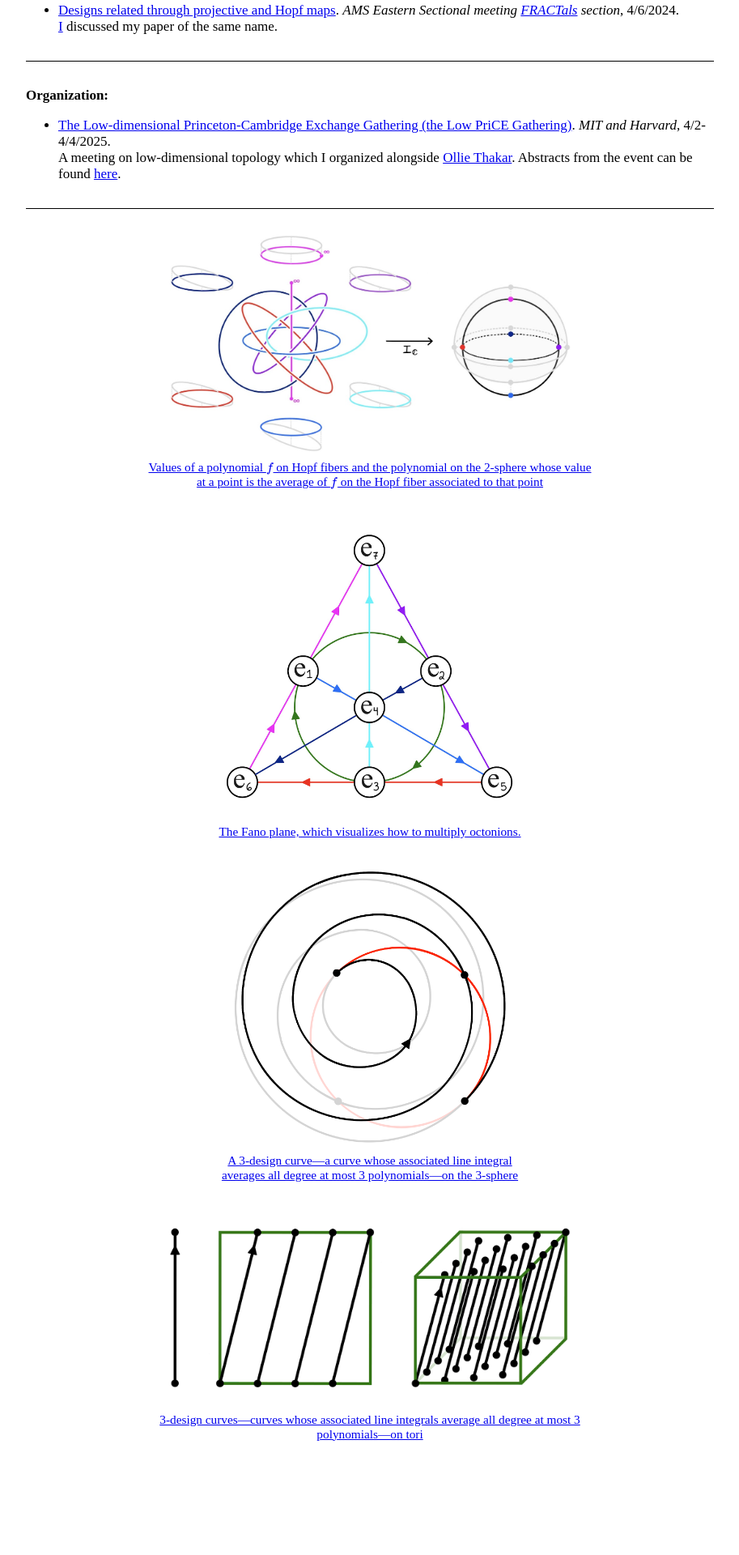
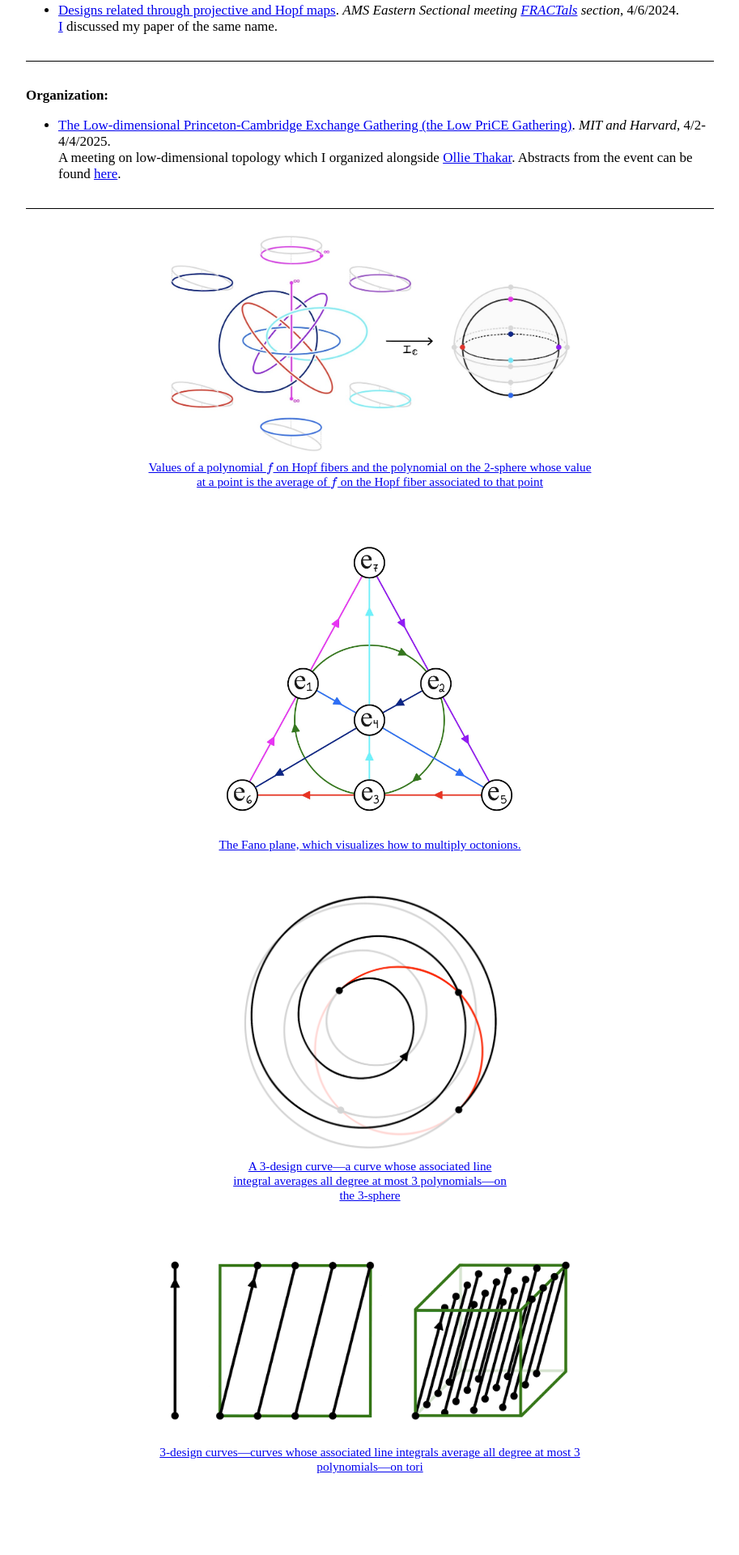
Before and after one commit to AyodejiLindblad/AyodejiLindblad.github.io, a Jekyll site: the page built from index.md, in a window 1280 px wide. Shown: the part 1659-3579 px from the top of the page at 81% size, without its empty margins (183-1096 px from the left). Built offline with Jekyll 4.4.1, drawn with Linux system fonts in a browser that asks for light colours; some web fonts are replaced; before the commit the page ends 3523 px from its top, so only the background shows below that.

Commit message:
Tweaking fig

```diff
--- a/index.md
+++ b/index.md
@@ -142,7 +142,7 @@ I'm a third-year PhD student of [Tom Mrowka](https://math.mit.edu/~mrowka/) at [
   </figure>
 </div>
 
-<div style="flex: 1; text-align: center; --img-width: 375px;">
+<div style="flex: 1; text-align: center; --img-width: 350px;">
   <figure style="display: inline-block; margin: 0; width: min(var(--img-width), 100%);">
     <img
       src="/resources/imgs/S3ex.png"
--- a/resources/style/main.css
+++ b/resources/style/main.css
@@ -27,7 +27,7 @@ figure img, img.figure, img.small_figure {
 figcaption {
     margin: auto;
     margin-top: -1.5em;
-    margin-bottom: 2em;
+    margin-bottom: 3em;
     width: 95%;
     text-align: center;
 }
```
